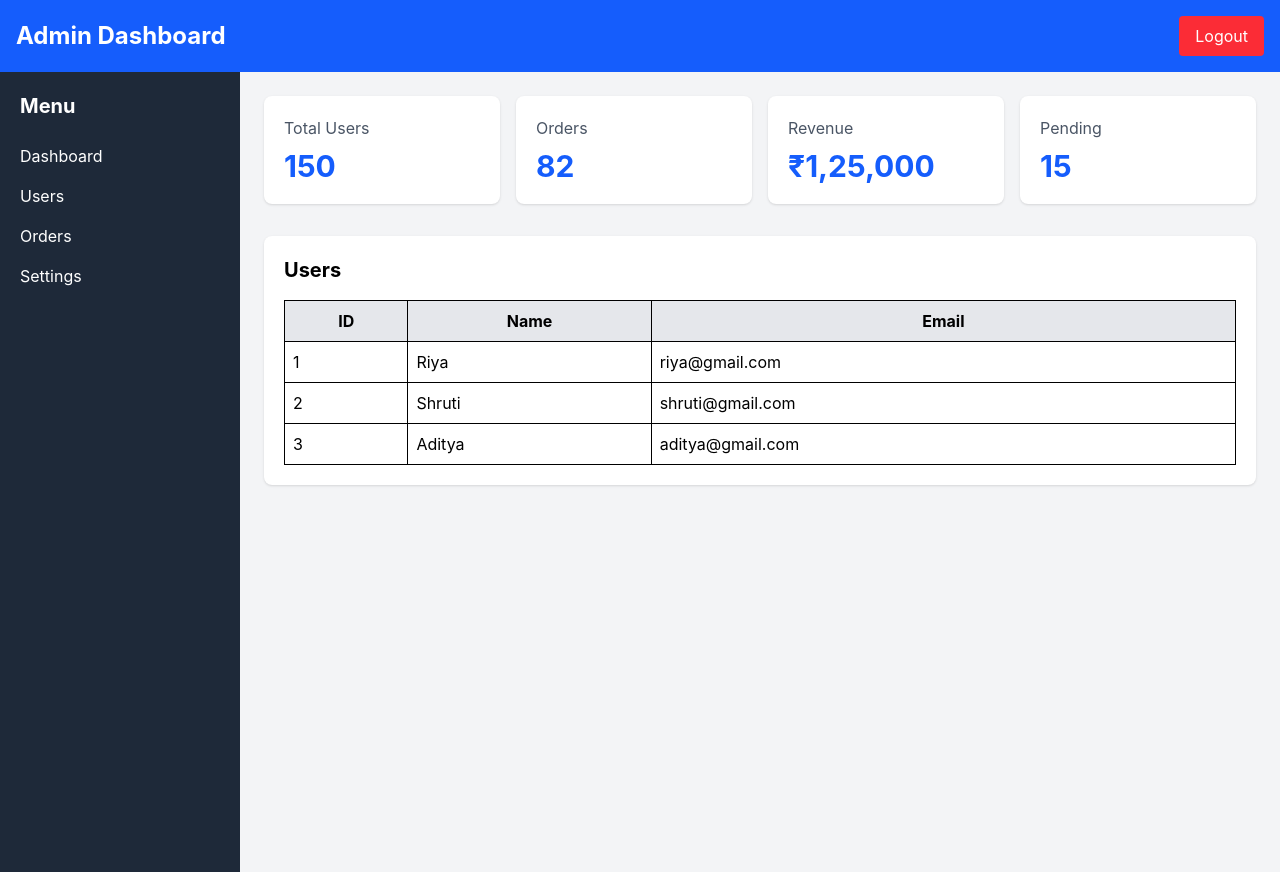
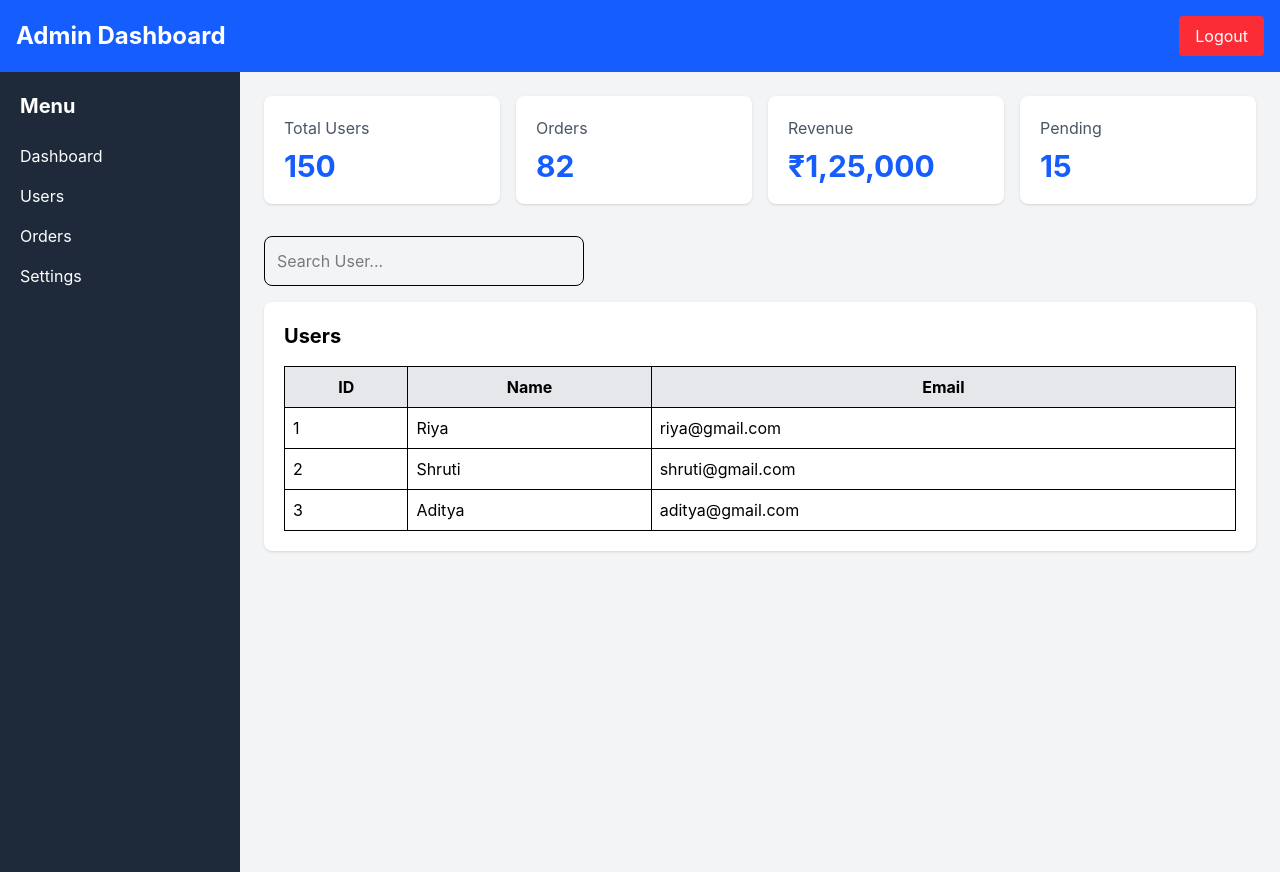
Before and after one commit to riyamalpani-netizen/react-dashboard, a React (Vite) app: page /dashboard in a window 1280 px wide. Built offline with nearby package versions, Linux system fonts and the light colour scheme.

Commit message:
Add search functionality to filter users in Dashboard

```diff
--- a/src/components/UserTable.jsx
+++ b/src/components/UserTable.jsx
@@ -1,10 +1,4 @@
-function UserTable() {
-  const users = [
-    { id: 1, name: "Riya", email: "riya@gmail.com" },
-    { id: 2, name: "Shruti", email: "shruti@gmail.com" },
-    { id: 3, name: "Aditya", email: "aditya@gmail.com" },
-  ];
-
+function UserTable({users}) {
   return (
     <div className="bg-white rounded-lg shadow p-5">
       <h2 className="text-xl font-bold mb-4">Users</h2>
--- a/src/pages/Dashboard.jsx
+++ b/src/pages/Dashboard.jsx
@@ -16,6 +16,10 @@ function Dashboard() {
     { id: 2, name: "Shruti", email: "shruti@gmail.com" },
     { id: 3, name: "Aditya", email: "aditya@gmail.com" },
   ]);
+  const [search, setSearch] = useState("");
+  const filteredUsers = users.filter((user) =>
+  user.name.toLowerCase().includes(search.toLowerCase())
+); //added to filter the users.
 
 
   useEffect(() => {
@@ -30,7 +34,15 @@ function Dashboard() {
 
         <div className="flex-1 p-6 bg-gray-100 min-h-screen">
           <DashboardCards cards={cards} />
-          <UserTable users={users} />
+          <input
+           type="text"
+           placeholder="Search User..."
+           value={search}
+           onChange={(e) => setSearch(e.target.value)}
+           className="w-full md:w-80 border rounded-lg p-3 mb-4"
+           />
+           <UserTable users={filteredUsers} />
+          {/* <UserTable users={users} /> */}
         </div>
       </div>
     </>
```
